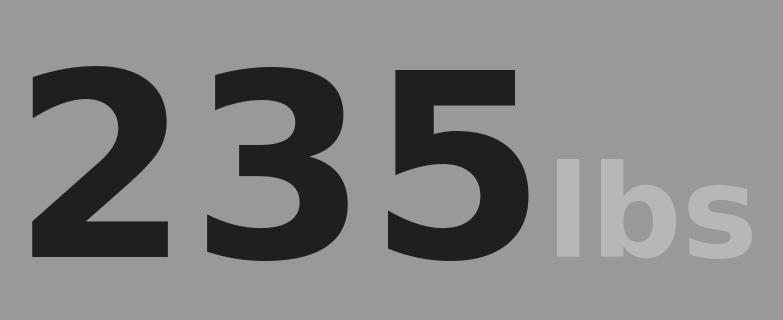
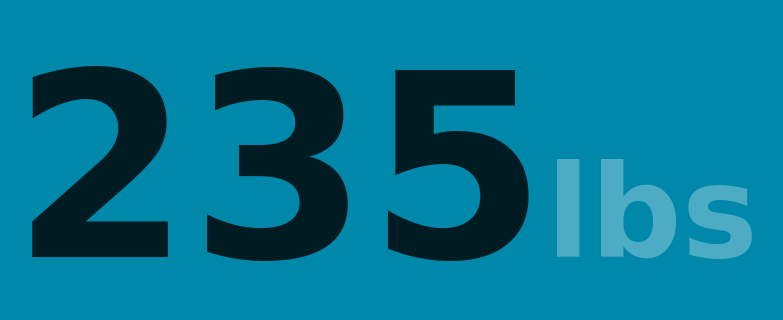
Before and after one commit to Keale2/j0.gs, a plain HTML site: page index.html in a window 1280 px wide. Shown: the part 232-552 px from the top of the page, without its empty margins (255-1038 px from the left). Drawn offline with Linux system fonts and the light colour scheme; a web font is replaced by a local one.

Commit message:
Changes background color

```diff
--- a/index.html
+++ b/index.html
@@ -16,7 +16,7 @@
             }
 
             body {
-              background-color: #999;
+              background-color: #08a;
               display: -webkit-flex;
               display: -ms-flexbox;
               display: flex;
```
